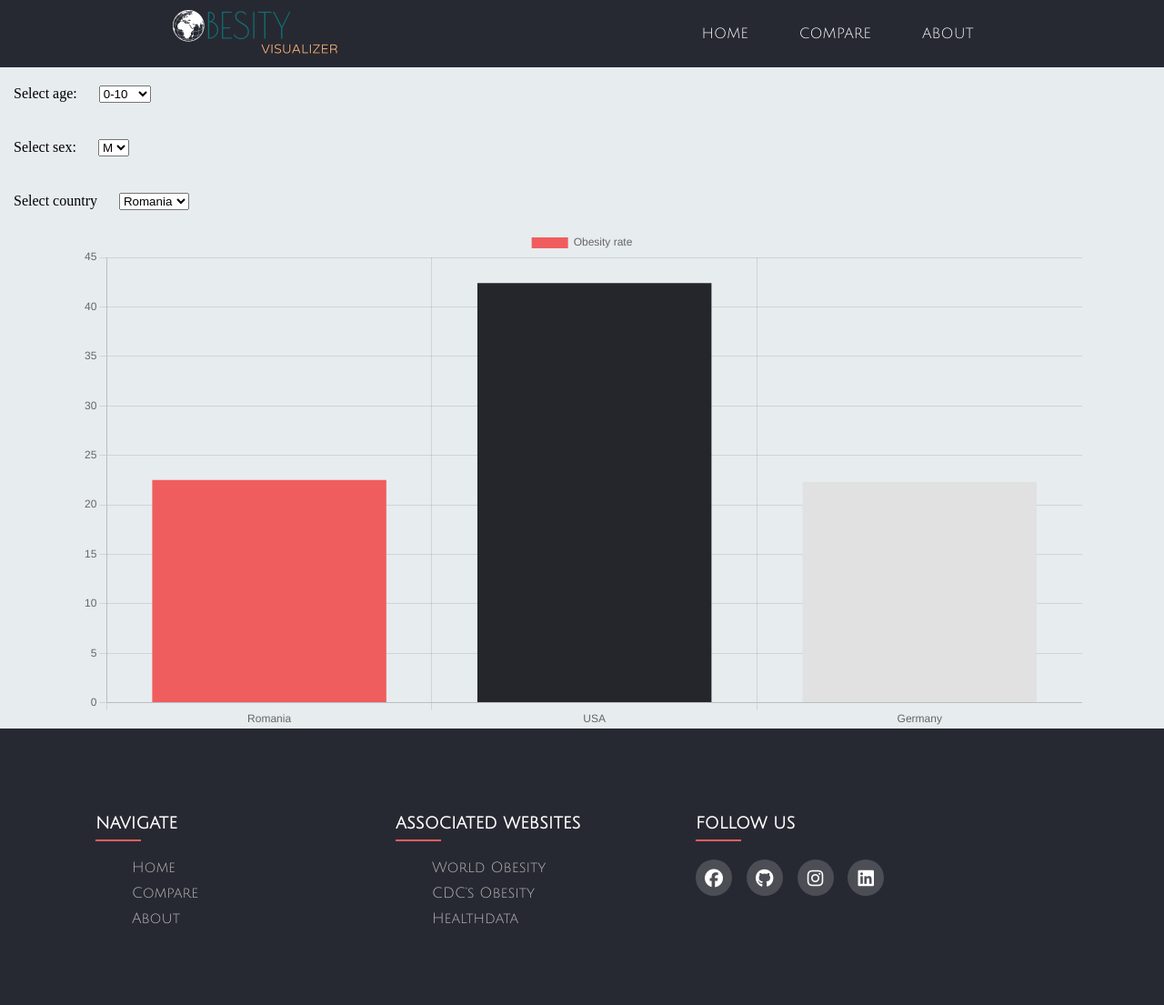
After one commit to madalina-8/TW_Project, a PHP site: page /home.html in a window 1280 px wide. The commit adds this page. Shown: the whole page at 91% size. Run offline with PHP 8.4, Linux system fonts and the light colour scheme; some libraries are stand-ins or nearby versions.

Commit message:
Implemented some of the chart logic. Also implemented navigating between pages.

```diff
--- /dev/null
+++ b/home.html
@@ -0,0 +1,103 @@
+<!DOCTYPE html>
+<html lang="en">
+<head>
+    <link rel="stylesheet" href="style.css">
+    <meta charset="UTF-8">
+    <meta http-equiv="X-UA-Compatible" content="IE=edge">
+    <meta name="viewport" content="width=device-width, initial-scale=1.0">
+    <link href="https://fonts.googleapis.com/css2?family=Julius+Sans+One&display=swap" rel="stylesheet">
+    <script src="https://kit.fontawesome.com/bad7801a4d.js" crossorigin="anonymous"></script>
+    <script src="https://cdnjs.cloudflare.com/ajax/libs/Chart.js/3.0.2/chart.min.js"></script>
+    <!--<link rel="stylesheet" href="https://stackpath.bootstrapcdn.com/bootstrap/4.5.2/css/bootstrap.min.css">-->
+    <title>Obesity visualizer</title>
+</head>
+<body>
+
+<nav class="navbar">
+    <div class="logo">
+       <a href="#">
+           <img src="logo.png" width="200">
+        </a>
+    </div>
+    <a href="#" class="toggle-button">
+        <span class="bar"></span>
+        <span class="bar"></span>
+        <span class="bar"></span>
+    </a>
+    <div class="navbar-links">
+        <ul>
+            <li><a href="home.html">Home</a></li>
+            <li><a href="compare.html">Compare</a></li>
+            <li><a href="about/about.html">About</a></li>
+        </ul>
+    </div>
+</nav>
+
+<div class="row">
+    <div class="body-column">
+        <div>
+            <label for="age">Select age:</label>
+            <select name="age" id="age" class=choiceBox>
+                <option value="0-9">0-10</option>
+                <option value="10-19">10-19</option>
+                <option value="20-29">20-29</option>
+                <option value="30-39">30-39</option>
+                <option value="40-49">40-49</option>
+            </select>
+        </div>
+        <div>
+            <label for="sex">Select sex:</label>
+            <select name="sex" id="sex" class="choiceBox">
+                <option value="M">M</option>
+                <option value="F">F</option>
+            </select>
+        </div>
+        <div>
+            <label for="country">Select country</label>
+            <select name="sex" id="country" class="choiceBox">
+                <option value="ro">Romania</option>
+                <option value="usa">USA</option>
+                <option value="de">Germany</option>
+            </select>
+        </div>
+    </div>
+</div>
+
+<div class="container">
+    <canvas id="mainChart"></canvas>
+</div>
+<footer class="footer">
+    <div class="container">
+        <div class="row">
+            <div class="footer-column">
+                <h4>Navigate</h4>
+                <ul>
+                    <li><a href="home.html">Home</a></li>
+                    <li><a href="compare.html">Compare</a></li>
+                    <li><a href="about/about.html">About</a></li>
+                </ul>
+            </div>
+            <div class="footer-column">
+                <h4>Associated websites</h4>
+                <ul>
+                    <li><a href="https://www.worldobesity.org/">World Obesity</a></li>
+                    <li><a href="https://www.cdc.gov/obesity/">CDC's Obesity</a></li>
+                    <li><a href="https://vizhub.healthdata.org/obesity/">Healthdata</a></li>
+                </ul>
+            </div>
+            <div class="footer-column">
+                <h4>Follow us</h4>
+                <div class="social-links">
+                    <a href="#"><i class="fab fa-facebook fa-lg"></i></a>
+                    <a href="https://github.com/madalina-8/TW_Project"><i class="fab fa-github fa-lg"></i></a>
+                    <a href="#"><i class="fab fa-instagram fa-lg"></i></a>
+                    <a href="#"><i class="fab fa-linkedin fa-lg"></i></a>
+                </div>
+            </div>
+        </div>
+    </div>
+</footer>
+<script src="script.js"></script>
+<script src="homeChart.js"></script>
+</body>
+</html>
--- /dev/null
+++ b/homeChart.js
@@ -0,0 +1,22 @@
+    let mainChart = document.getElementById("mainChart").getContext('2d');
+
+    new Chart(mainChart, {
+        type: 'bar',
+        data: {
+            labels: ['Romania', 'USA', 'Germany'],
+            datasets: [{
+                label: 'Obesity rate',
+                data: [
+                    22.5,
+                    42.4,
+                    22.3
+                ],
+                backgroundColor: [
+                    '#F05D5E',
+                    '#24262b',
+                    '#E1E1E1'
+                ],
+            }]
+        },
+        options: {},
+    })
--- a/style.css
+++ b/style.css
@@ -191,7 +191,7 @@ ul {
     line-height: 45px;
     border-radius: 50%;
     transition: all 0.5 ease;
-    background-color: rgba(225,225,225,0.2);
+    background-color: rgba(225, 225, 225, 0.2);
     color: white;
 }
 
```
Also changed, not shown: about/about.html (+6 -11 lines), compare.html (renamed from index.html, +18 -52 lines).
